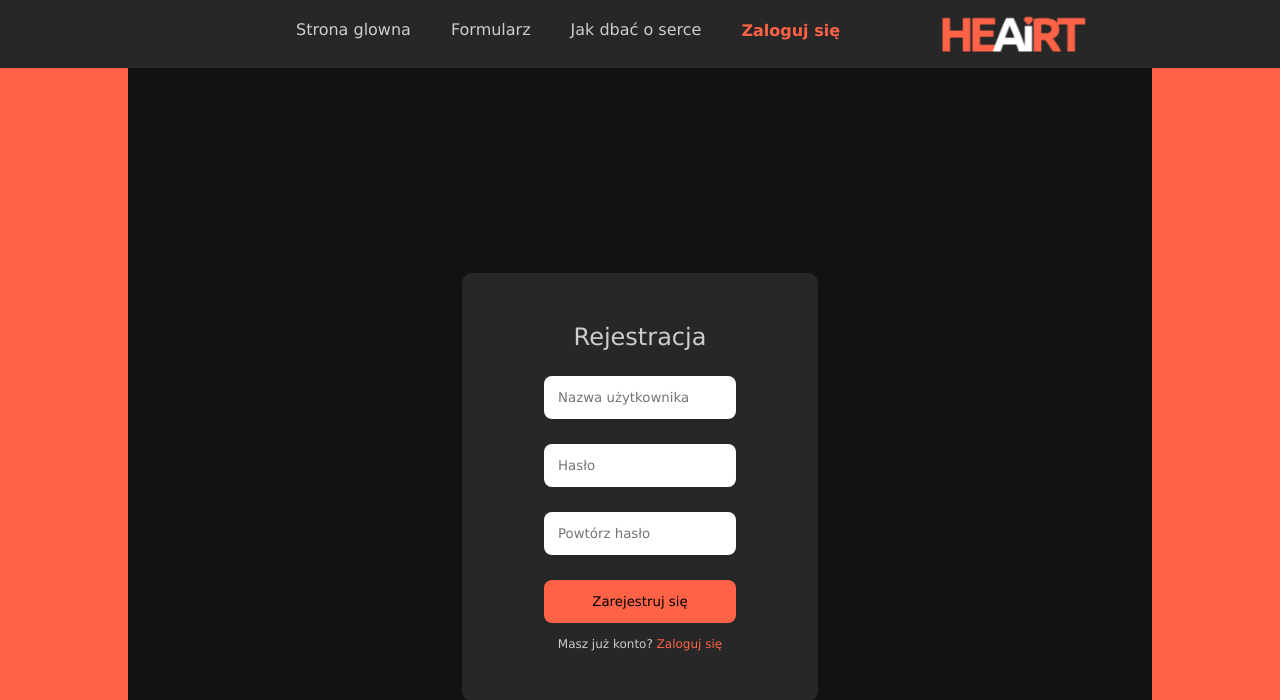
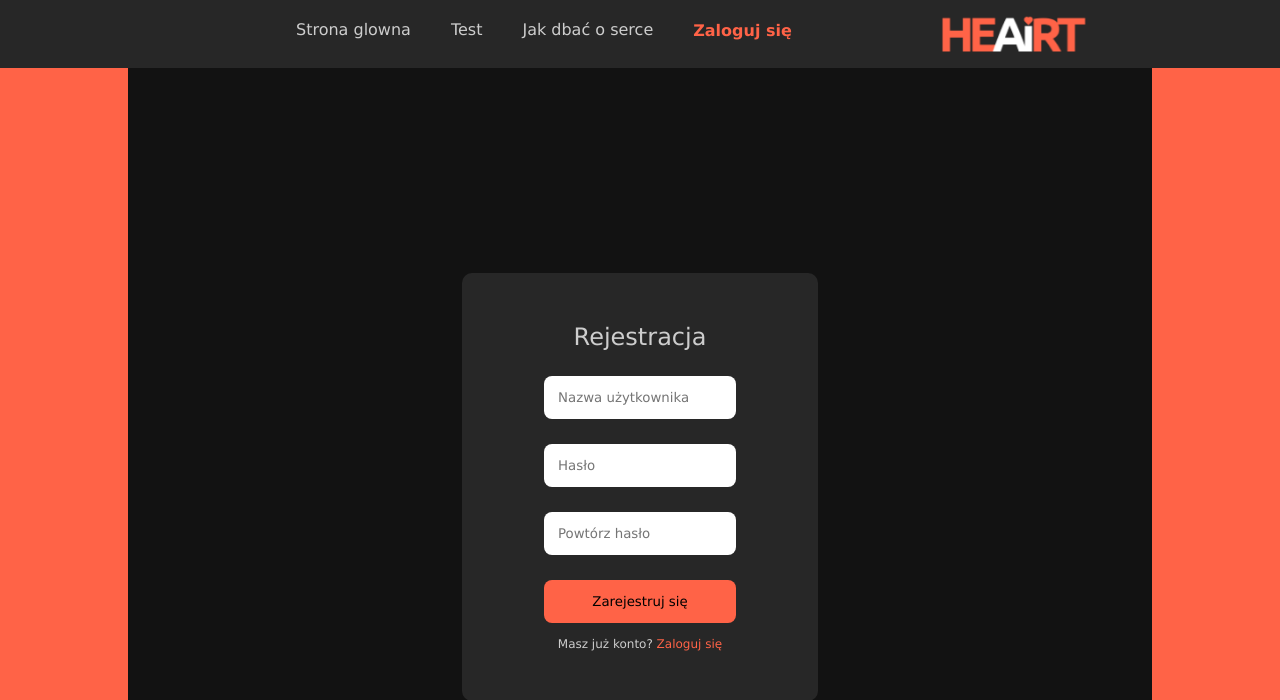
Before and after one commit to Bl0tniaQus/HeartDisease-STProject, a Flask app: page /rejestracja in a window 1280 px wide. Shown: the top 700 px of the page. Run offline with Flask 2, Linux system fonts and the light colour scheme; some libraries are stand-ins or nearby versions.

Commit message:
Update rejestracja.html

```diff
--- a/templates/rejestracja.html
+++ b/templates/rejestracja.html
@@ -12,7 +12,7 @@
     <span> </span>
     <ul class="menu_list">
       <a href="/"><li>Strona glowna</li></a>
-      <a href="/form"><li>Formularz</li></a>
+      <a href="/form"><li>Test</li></a>
       <a href="/tips"><li>Jak dbać o serce</li></a>
       {% if session['login'] %}
 	  <a href="/profil" id="logs"><li id="log"><p style="color:tomato;font-family:">{{session['login']}}</p><ul class="submenu">
```
